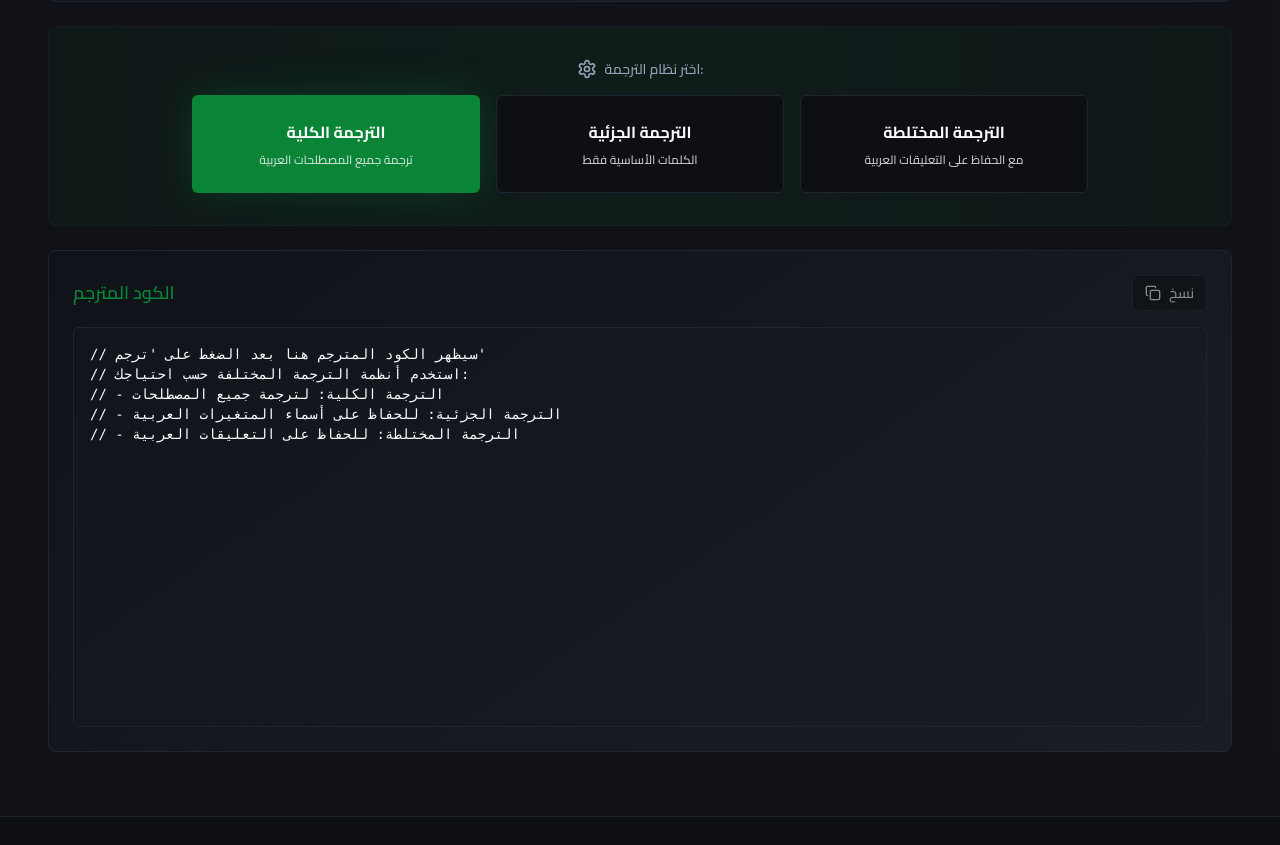
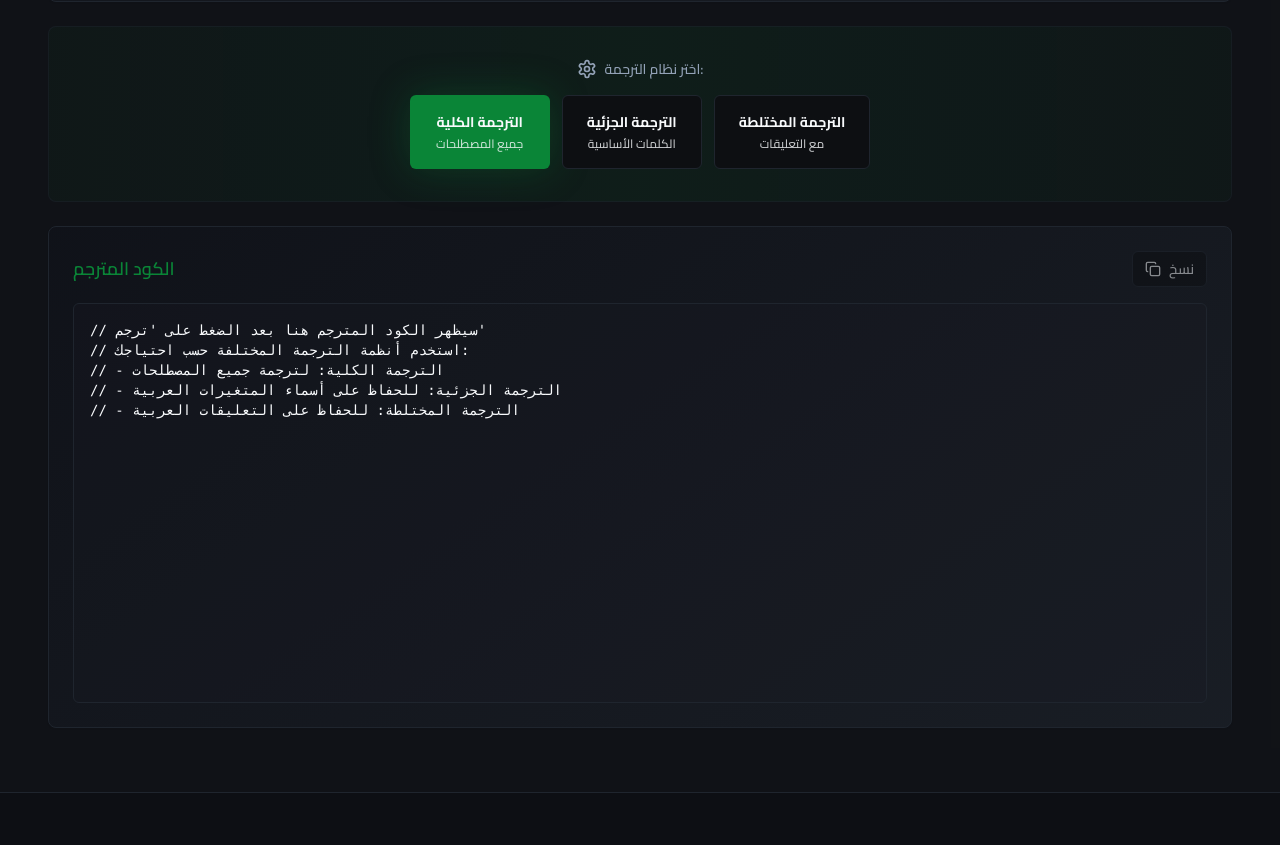
Before and after one commit to sayed756102/zasa-arabi-code, a React (Vite) app: page / in a window 1280 px wide. Shown: the part 1793-2638 px from the top of the page. Built offline with nearby package versions, Linux system fonts and the light colour scheme.

Commit message:
Organize translation system buttons
Arrange the translation system buttons horizontally next to each other for better usability.

```diff
--- a/src/components/CodeEditor.tsx
+++ b/src/components/CodeEditor.tsx
@@ -699,32 +699,32 @@ const CodeEditor = ({ language }: CodeEditorProps) => {
             <span className="font-medium">اختر نظام الترجمة:</span>
           </div>
 
-          <div className="grid grid-cols-1 md:grid-cols-3 gap-4 w-full max-w-4xl">
+          <div className="flex flex-wrap justify-center gap-3 w-full">
             <Button
               variant={translationMode === "full" ? "default" : "outline"}
               onClick={() => setTranslationMode("full")}
-              className="flex flex-col gap-2 h-auto py-6 text-center"
+              className="flex flex-col gap-1 h-auto py-4 px-6 min-w-[140px] text-center"
             >
-              <span className="font-bold text-base">الترجمة الكلية</span>
-              <span className="text-xs opacity-80">ترجمة جميع المصطلحات العربية</span>
+              <span className="font-bold text-sm">الترجمة الكلية</span>
+              <span className="text-xs opacity-80">جميع المصطلحات</span>
             </Button>
 
             <Button
               variant={translationMode === "partial" ? "default" : "outline"}
               onClick={() => setTranslationMode("partial")}
-              className="flex flex-col gap-2 h-auto py-6 text-center"
+              className="flex flex-col gap-1 h-auto py-4 px-6 min-w-[140px] text-center"
             >
-              <span className="font-bold text-base">الترجمة الجزئية</span>
-              <span className="text-xs opacity-80">الكلمات الأساسية فقط</span>
+              <span className="font-bold text-sm">الترجمة الجزئية</span>
+              <span className="text-xs opacity-80">الكلمات الأساسية</span>
             </Button>
 
             <Button
               variant={translationMode === "mixed" ? "default" : "outline"}
               onClick={() => setTranslationMode("mixed")}
-              className="flex flex-col gap-2 h-auto py-6 text-center"
+              className="flex flex-col gap-1 h-auto py-4 px-6 min-w-[140px] text-center"
             >
-              <span className="font-bold text-base">الترجمة المختلطة</span>
-              <span className="text-xs opacity-80">مع الحفاظ على التعليقات العربية</span>
+              <span className="font-bold text-sm">الترجمة المختلطة</span>
+              <span className="text-xs opacity-80">مع التعليقات</span>
             </Button>
           </div>
         </div>
```
